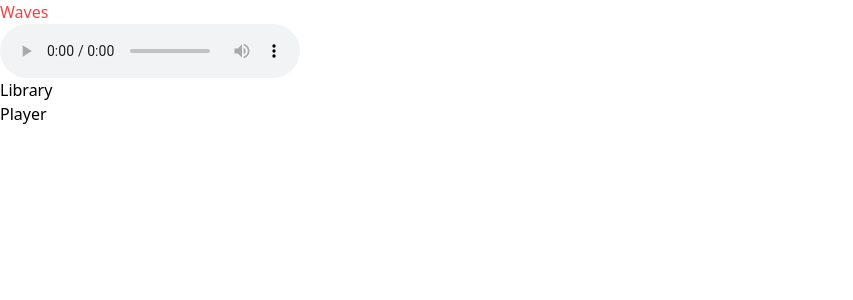
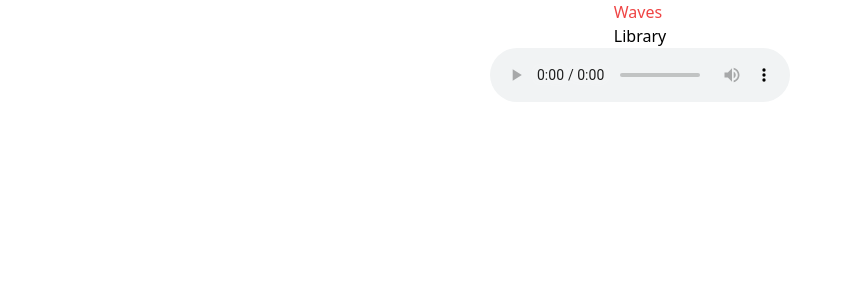
Before and after one commit to JayCodeGitHub/Waves, a React (Vite) app: page / in a window 1280 px wide. Shown: the top 300 px of the page, without its empty margins (0-853 px from the left). Built offline with nearby package versions, Linux system fonts and the light colour scheme.

Commit message:
Add simple navigation

```diff
--- a/src/App.tsx
+++ b/src/App.tsx
@@ -1,12 +1,18 @@
+import { useState } from "react";
 import Library from "./components/library";
 import Player from "./components/player";
 
 function App() {
+  const [isLibraryVisible, setIsLibraryVisible] = useState(false);
   return (
-    <div>
-      <h1 className="text-red-500">Waves</h1>
-      <audio src="/audio/1.mp3" controls />
-      <Library />
+    <div className="w-screen flex justify-center flex-col items-center">
+      <div>
+        <h1 className="text-red-500">Waves</h1>
+        <button onClick={() => setIsLibraryVisible((prevValue) => !prevValue)}>
+          Library
+        </button>
+      </div>
+      {isLibraryVisible ? <Library /> : null}
       <Player />
     </div>
   );
--- a/src/components/player.tsx
+++ b/src/components/player.tsx
@@ -1,7 +1,7 @@
 const Player = () => {
   return (
     <div>
-      <h1>Player</h1>
+      <audio src="/audio/1.mp3" controls />
     </div>
   );
 };
```
